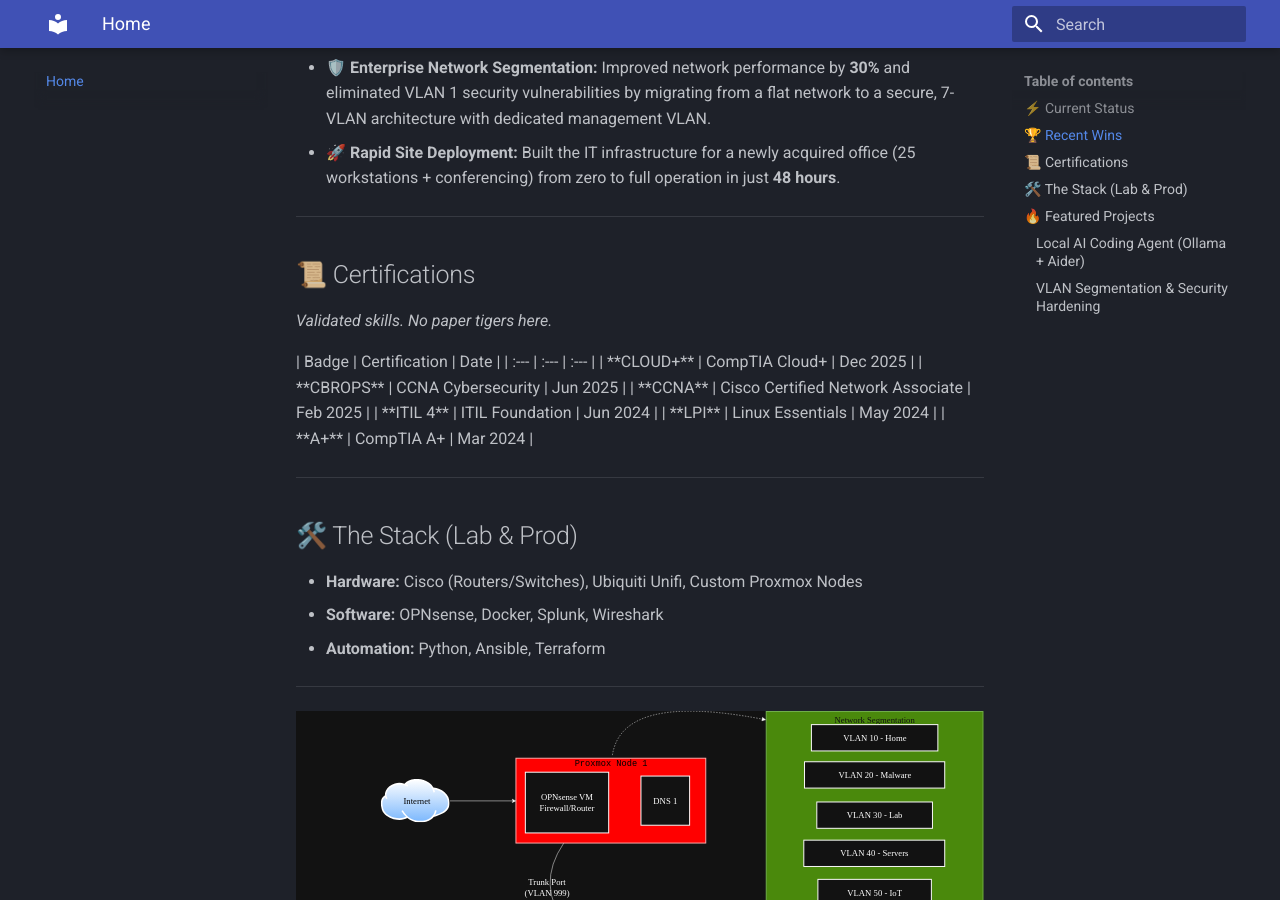
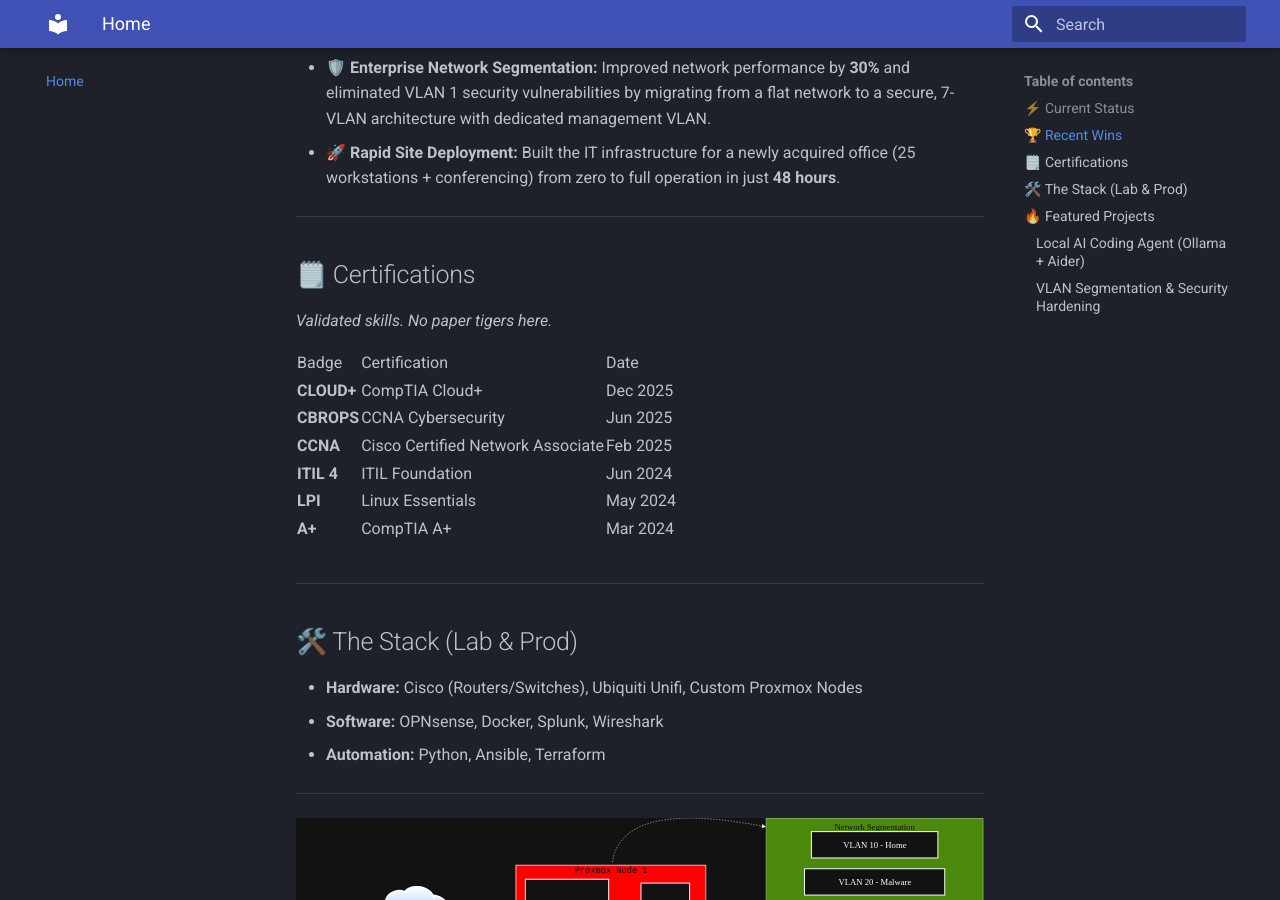
Before and after one commit to moshthesubnet/my-lab-docs, an MkDocs documentation site: the page built from docs/index.md, in a window 1280 px wide and 900 px high, scrolled down 1162 px. Built offline with MkDocs 1.6.1 and Material for MkDocs 9.7.7, drawn with Linux system fonts in a browser that asks for light colours.

Commit message:
Update index.md

```diff
--- a/docs/index.md
+++ b/docs/index.md
@@ -28,11 +28,11 @@
 
 ---
 
-## 📜 Certifications
+## 🗒️ Certifications
 
 *Validated skills. No paper tigers here.*
 
-<div class="certifications-table">
+<div class="certifications-table" markdown>
 
 | Badge | Certification | Date |
 | :--- | :--- | :--- |
```
